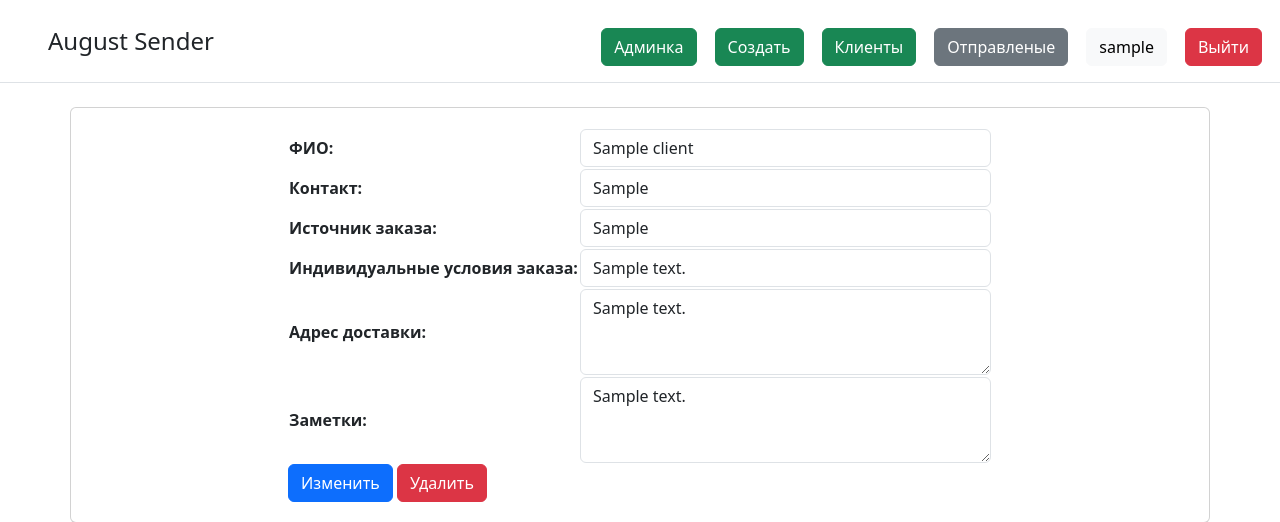
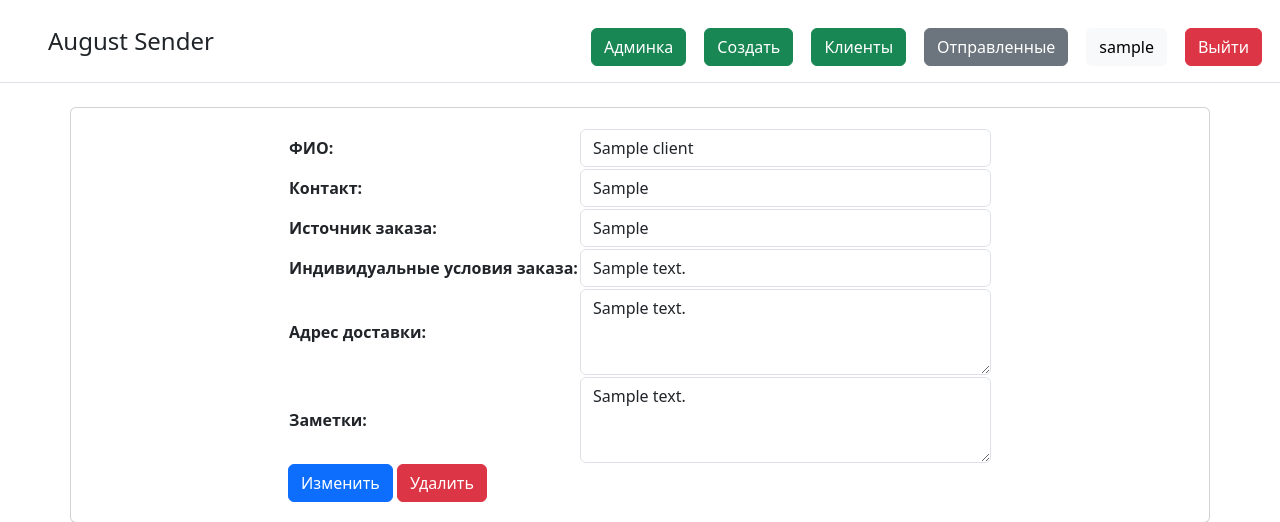
Before and after one commit to rublock/august_sender_crm, a Django app: page /client/1 in a window 1280 px wide. Shown: the top 522 px of the page. Run offline with Django 4.2, Linux system fonts and the light colour scheme; a user stored in the database is signed in; tables that the repository leaves empty hold one stand-in row (values such as "Sample post"); some libraries are stand-ins or nearby versions.

Commit message:
commit ok

```diff
--- a/config/gunicorn_config.py
+++ b/config/gunicorn_config.py
@@ -1,6 +1,6 @@
 command = '/var/www/august_sender_crm/venv/bin/gunicorn'
 python_path = '/var/www/august_sender_crm/config'
-bind = '0.0.0.0:8001'
+bind = '127.0.0.1:8001'
 workers = 5
 user = 'www'
 raw_env = 'DJANGO_SETTINGS_MODULE=config.settings'
--- a/config/settings.py
+++ b/config/settings.py
@@ -24,7 +24,7 @@ BASE_DIR = Path(__file__).resolve().parent.parent
 SECRET_KEY = 'django-insecure-7&ld&gjrmpmltu&h^6&5_@%k9ubua8e_uh8kre6o_9c(^vk*du'
 
 # SECURITY WARNING: don't run with debug turned on in production!
-DEBUG = True
+DEBUG = False
 
 ALLOWED_HOSTS = ['92.118.114.83']
 CSRF_TRUSTED_ORIGINS = ['http://92.118.114.83']
--- a/mainapp/forms.py
+++ b/mainapp/forms.py
@@ -21,7 +21,7 @@ class NewOrderForm(forms.Form):
                                           'height': '300px'
                                       }
                                       }))
-    track_number = forms.CharField(label="Трэк №", max_length=50)
+    track_number = forms.CharField(label="Трэк №", required=False, max_length=50)
     status = forms.ChoiceField(label="Статус", choices=CHOICES, initial=1)
 
 
--- a/mainapp/templates/mainapp/base.html
+++ b/mainapp/templates/mainapp/base.html
@@ -8,6 +8,8 @@
     <meta charset="UTF-8">
     <meta name="viewport" content="width=device-width, initial-scale=1.0">
     <link rel="stylesheet" href="{% static 'css/styles.css'%}" type="text/css">
+    <link rel="icon" href="{% static 'favicon.ico' %}" type="image/x-icon">
+    <link rel="shortcut icon" href="{% static 'favicon.ico' %}" type="image/x-icon">
     <!--HTMX-->
     <script src="https://unpkg.com/htmx.org@1.9.7"></script>
     <title>August Sender</title>
@@ -40,7 +42,7 @@
                                                                        class="btn btn-success" aria-current="page">Клиенты</a>
             </li>
             <li class="nav-item" style="margin: 12px 18px 0px 0px;"><a href="{% url 'mainapp:send_orders' %}"
-                                                                       class="btn btn-secondary" aria-current="page">Отправленые</a>
+                                                                       class="btn btn-secondary" aria-current="page">Отправленные</a>
             </li>
             <li class="nav-item" style="margin: 12px 18px 0px 0px;"><a href="#" class="btn btn-light"
                                                                        aria-current="page">{{ user }}</a></li>
```
Also changed, not shown: static/favicon.ico (added).
